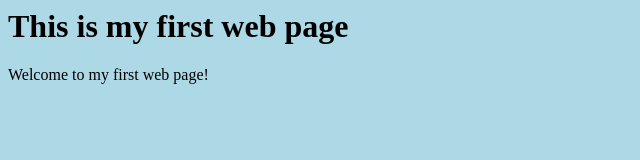
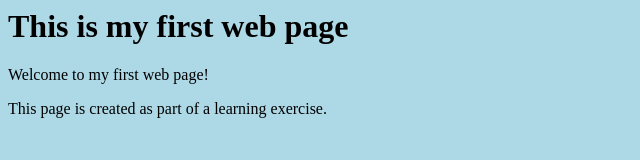
Before and after one commit to NielVoges/BFB321-Project-1, a plain HTML site: page index.html in a window 1280 px wide. Shown: the whole page, without its empty margins (0-640 px from the left). Drawn offline with Linux system fonts and the light colour scheme.

Commit message:
This is my first web page.

```diff
--- a/index.html
+++ b/index.html
@@ -5,5 +5,6 @@
     <body bgcolor="lightblue">
         <h1> This is my first web page </h1>
         <p> Welcome to my first web page! </p>
+        <p> This page is created as part of a learning exercise. </p>
     </body>
 </html>
```
